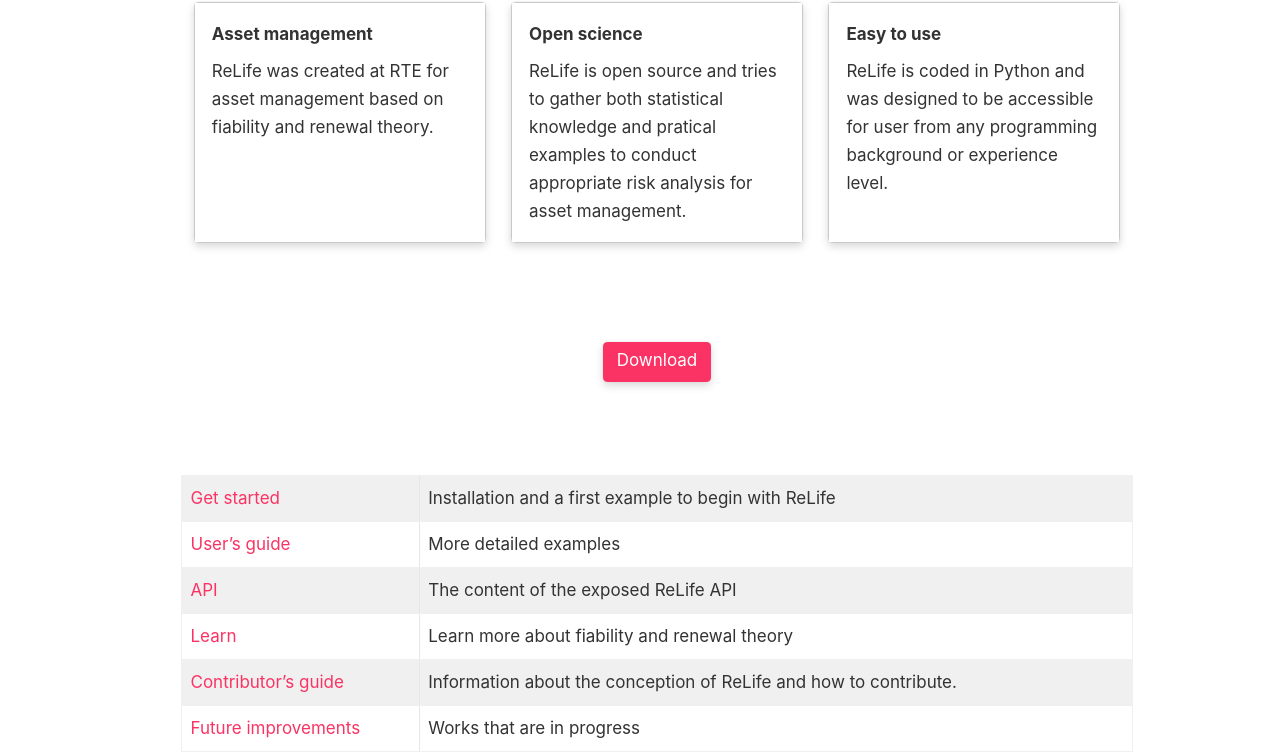
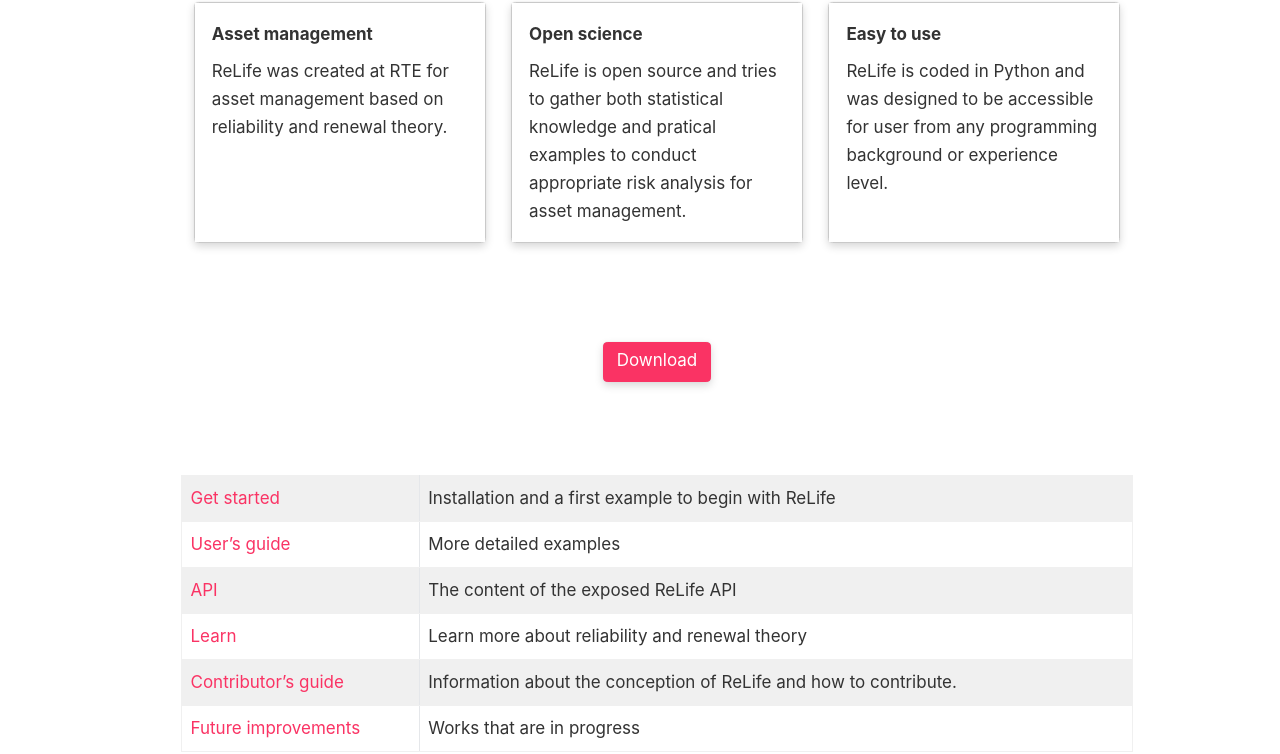
Before and after one commit to rte-france/relife, a Sphinx documentation site: the page built from doc/source/index.rst, in a window 1280 px wide and 1224 px high. Shown: the part 175-929 px from the top of the window. Built offline with Sphinx 7.4.7 and the PyData theme 0.15.4, drawn with Linux system fonts in a browser that asks for light colours.

Commit message:
english error : reliability instead of fiability

```diff
--- a/doc/source/index.rst
+++ b/doc/source/index.rst
@@ -7,7 +7,7 @@
 
     .. grid-item-card::  Asset management
 
-        ReLife was created at RTE for asset management based on fiability and renewal theory.
+        ReLife was created at RTE for asset management based on reliability and renewal theory.
 
     .. grid-item-card::  Open science
 
@@ -40,7 +40,7 @@
    * - `API`_
      - The content of the exposed ReLife API
    * - `Learn`_
-     - Learn more about fiability and renewal theory
+     - Learn more about reliability and renewal theory
    * - `Contributor's guide`_
      - Information about the conception of ReLife and how to contribute.
    * - `Future improvements`_
--- a/doc/source/learn/index.rst
+++ b/doc/source/learn/index.rst
@@ -1,11 +1,11 @@
 Learn
 =====
 
-If you're new to fiability and renewal theory but you have some maths knowledge, try to learn more about this field
+If you're new to reliability and renewal theory but you have some maths knowledge, try to learn more about this field
 of statistics.
 
 
-Fiability theory
+Reliability theory
 ~~~~~~~~~~~~~~~~
 
 Renewal theory
```
